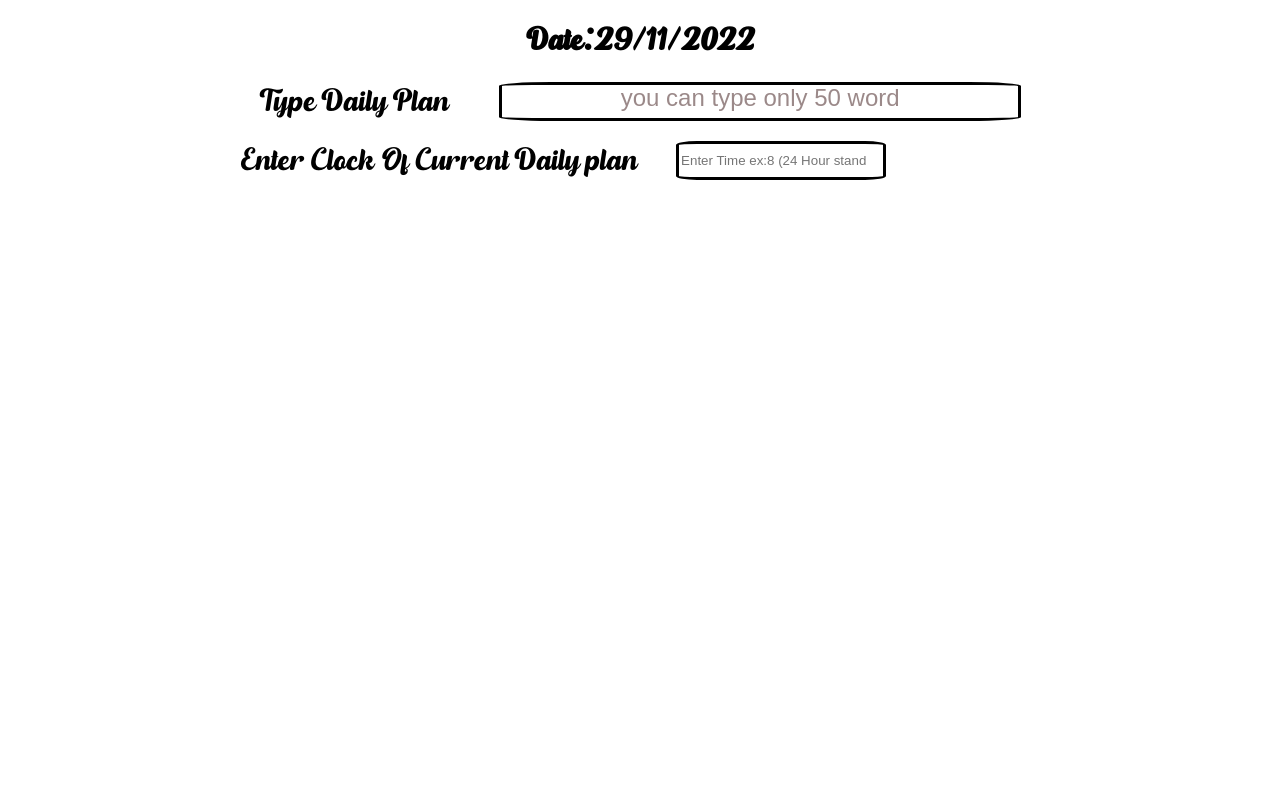
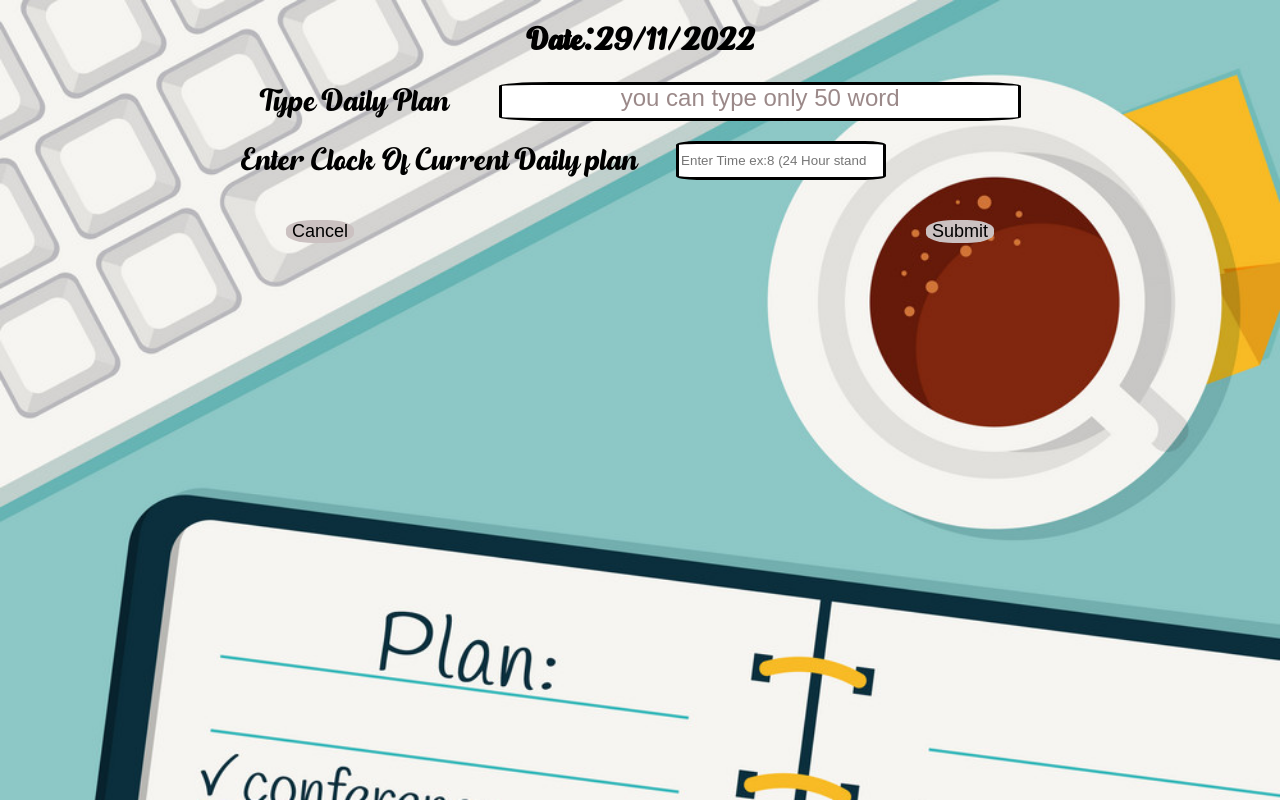
Before and after one commit to tofsona14/ToDo-List, a React (Create React App) app: page / in a window 1280 px wide. Built offline with nearby package versions, Linux system fonts and the light colour scheme.

Commit message:
Add Background and Mini Changes

```diff
--- /dev/null
+++ b/src/AddPlan/addPlan.css
@@ -0,0 +1,61 @@
+@font-face {
+    font-family: 's';
+    src: url("../fonts/Ohio\ Bro\ -\ Free.otf") format('truetype');
+  }
+  .Div--Date {
+    font-family: 's';
+    border-radius: 30%;
+    display: flex;
+    justify-content: center;
+    align-items: center;
+  }
+  .DateDiv{
+    width: auto;
+    height: auto;
+  }
+  .Date {
+    width: auto;
+  }
+
+  .inputDailyPlan{
+    border: solid black;
+    border-radius: 10%;
+    width: 40%;
+    margin-left: 50px;
+  }
+  .inputDailyPlan::placeholder {
+    text-align: center;
+    font-size: x-large;
+    color: rgb(155, 137, 137)
+  }
+  .InfoDiv--1{
+    font-family: "S";
+    font-size: xx-large;
+    display: flex;
+    justify-content: center;
+  }
+  .InfoDiv--2{
+    font-family: "S";
+    font-size: xx-large;
+    display: flex;
+    justify-content: center;
+    margin-right: 12vw;
+  }
+  .inputOfTime{
+    width: 200px;
+    margin-left: 3vw;
+    border: solid black;
+    border-radius: 10%;
+}
+.ButtonsOfAdd{
+    display: flex;
+
+  text-align: center;
+  justify-content: space-around;
+}
+  .ButtonsOfAdd button {
+    background-color: rgb(203, 193, 193);
+    border: rgb(194, 188, 188);
+    border-radius: 40% ;
+    font-size: large;
+  }
--- a/src/AddPlan/addPlan.js
+++ b/src/AddPlan/addPlan.js
@@ -1,5 +1,5 @@
 import React from 'react'
-import '../App.css';
+import './addPlan.css';
 import '../fonts/Ohio Bro - Free.otf'
 
 
@@ -20,6 +20,13 @@ import '../fonts/Ohio Bro - Free.otf'
         </label>
         <input className='inputOfTime' type="number" min={0} max={24} step={1} placeholder='Enter Time ex:8 (24 Hour standard)'/>
       </div>
+      <br></br>
+      <br></br>
+        <div className='ButtonsOfAdd'>
+        <button type='submit'>Cancel</button>
+        <button type='submit'>Submit</button>
+        </div>
     </div>
+
   );
 }
--- a/src/App.css
+++ b/src/App.css
@@ -36,52 +36,9 @@
     transform: rotate(360deg);
   }
 }
-@font-face {
-  font-family: 's';
-  src: url("./fonts/Ohio\ Bro\ -\ Free.otf") format('truetype');
+body {
+  background-image: url("./Images/Background.jpg");
+  background-size: cover;
+  background-repeat: no-repeat;
+  background-attachment: fixed;
 }
-.Div--Date {
-  font-family: 's';
-  border-radius: 30%;
-  display: flex;
-  justify-content: center;
-  align-items: center;
-}
-.DateDiv{
-  width: auto;
-  height: auto;
-}
-.Date {
-  width: auto;
-}
-
-.inputDailyPlan{
-  border: solid black;
-  border-radius: 10%;
-  width: 40%;
-  margin-left: 50px;
-}
-.inputDailyPlan::placeholder {
-  text-align: center;
-  font-size: x-large;
-  color: rgb(155, 137, 137)
-}
-.InfoDiv--1{
-  font-family: "S";
-  font-size: xx-large;
-  display: flex;
-  justify-content: center;
-}
-.InfoDiv--2{
-  font-family: "S";
-  font-size: xx-large;
-  display: flex;
-  justify-content: center;
-  margin-right: 12vw;
-}
-.inputOfTime{
-  width: 200px;
-  margin-left: 3vw;
-  border: solid black;
-  border-radius: 10%;
-}
```
Also changed, not shown: src/Images/Background.jpg (added).
